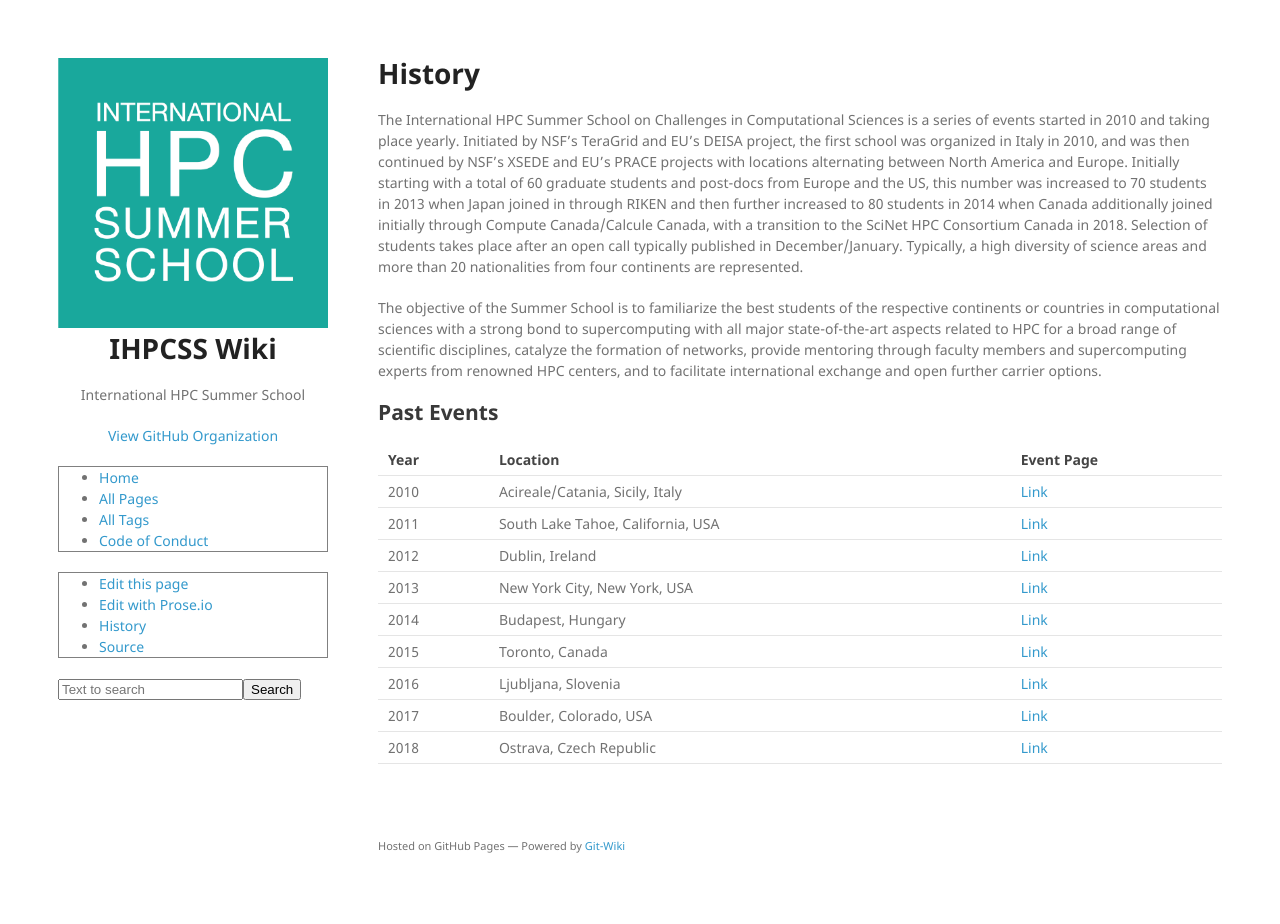
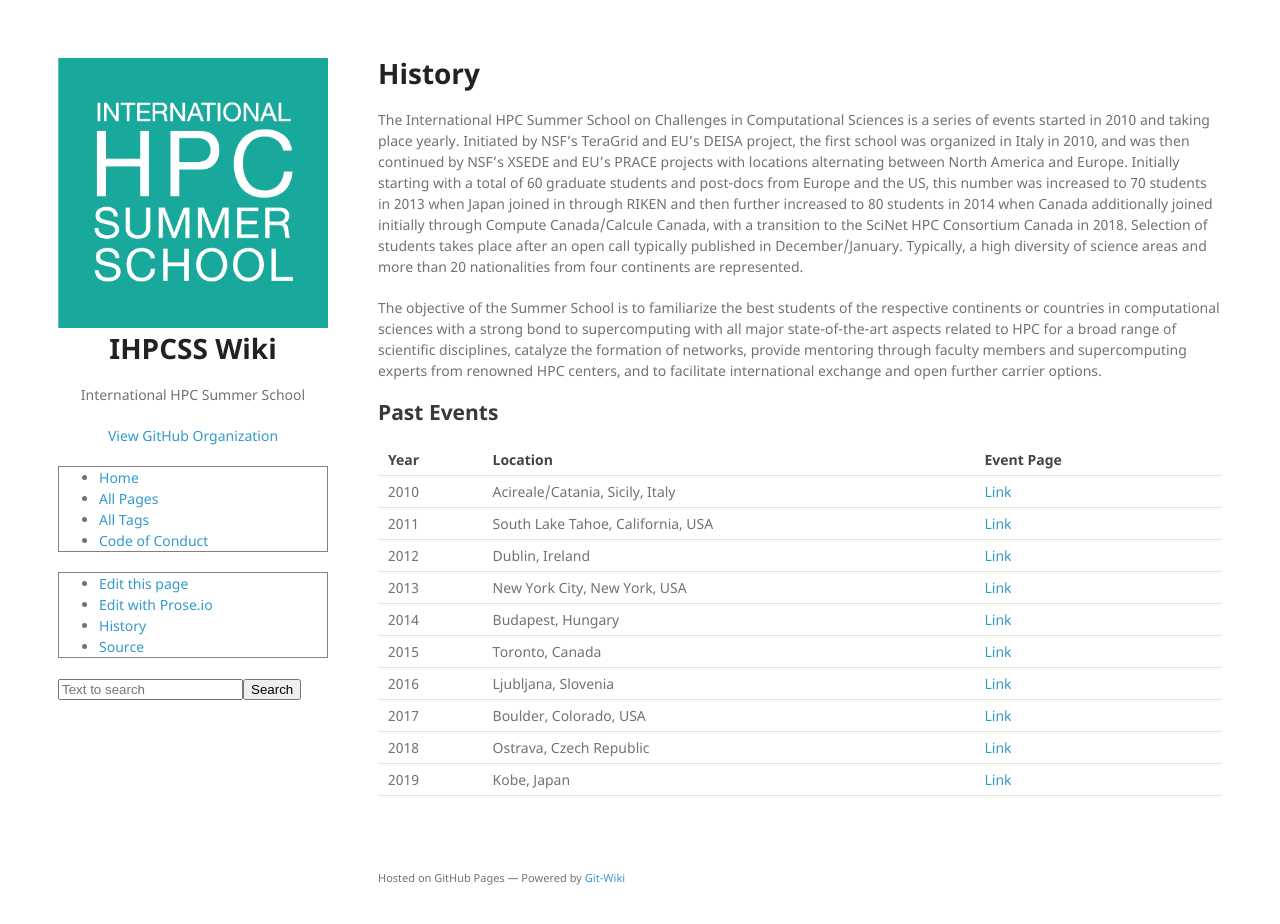
Before and after one commit to IHPCSS/ihpcss-wiki, a Jekyll site: the page built from wiki/history.md, in a window 1280 px wide and 924 px high. Built offline with Jekyll 4.4.1, drawn with Linux system fonts in a browser that asks for light colours; nearby versions of some CDN libraries.

Commit message:
added 2019 link

```diff
--- a/wiki/history.md
+++ b/wiki/history.md
@@ -23,4 +23,5 @@ The objective of the Summer School is to familiarize the best students of the re
 | 2015 | Toronto, Canada                   | [Link](https://ihpcss2015.computecanada.ca/)                                                        |
 | 2016 | Ljubljana, Slovenia               | [Link](http://ihpcss2016.hpc.fs.uni-lj.si/)                                                         |
 | 2017 | Boulder, Colorado, USA            | [Link](https://confluence.xsede.org/display/IH17/International+HPC+Summer+School+2017)              |
-| 2018 | Ostrava, Czech Republic           | [Link](http://ihpcss18.it4i.cz)                                                                                              |
+| 2018 | Ostrava, Czech Republic           | [Link](http://ihpcss18.it4i.cz)                                                                     |                        |
+| 2019 | Kobe, Japan                       | [Link](https://ss19.ihpcss.org)                                                                     |
```
